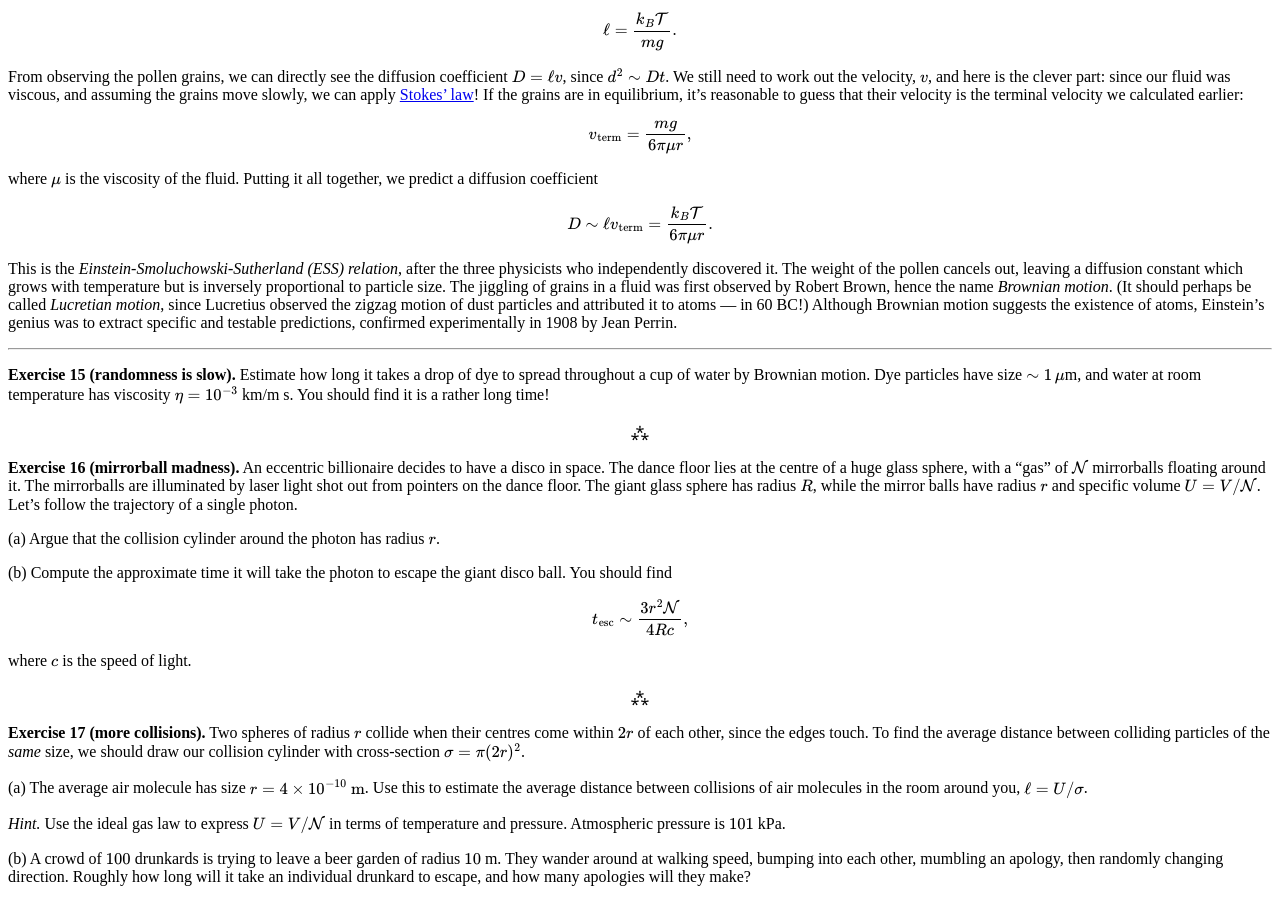
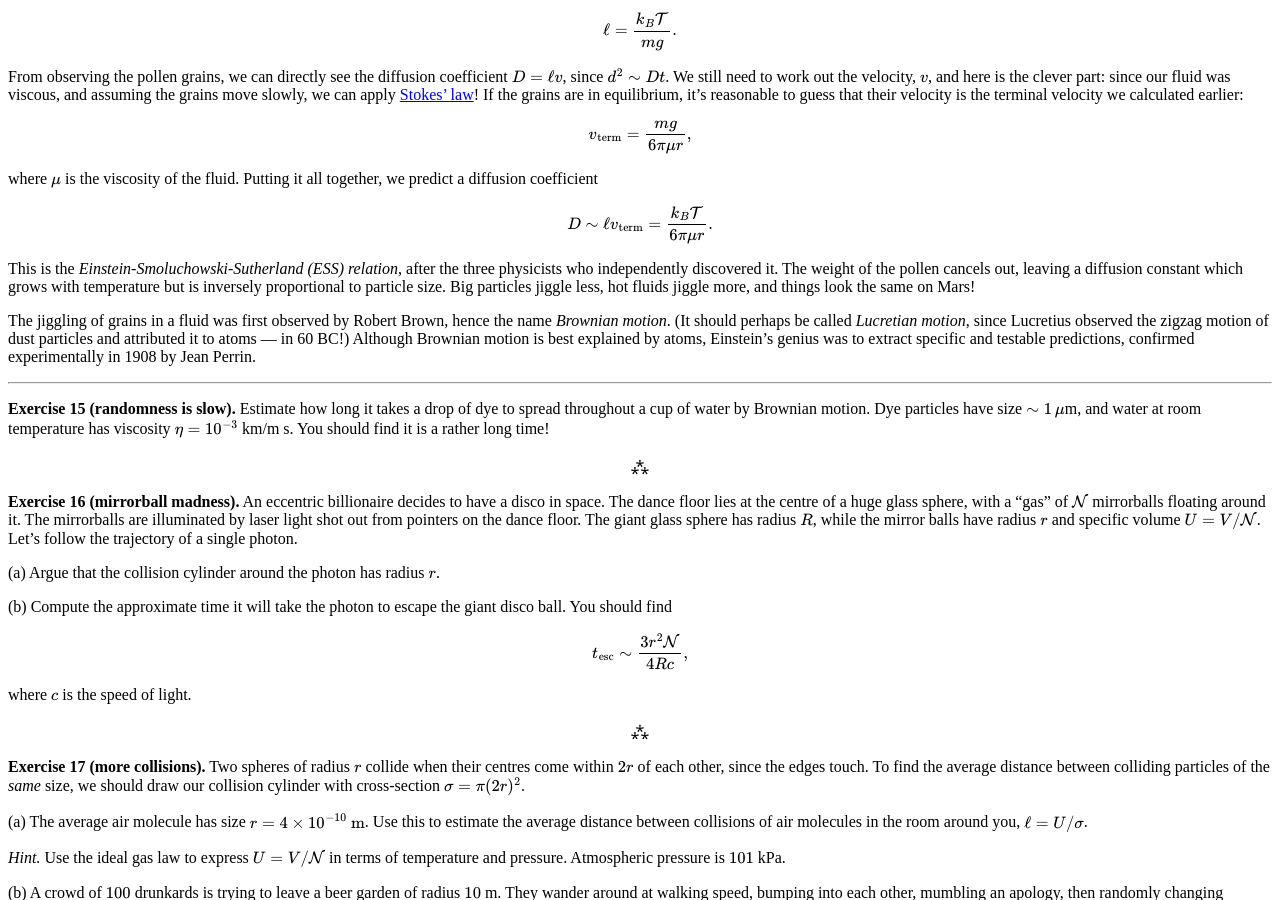
Before and after one commit to hapax/hapax.github.io, a Jekyll site: the page built from assets/simple-physics.md, in a window 1280 px wide and 900 px high, scrolled down 10897 px. Built offline with Jekyll 4.4.1, drawn with Linux system fonts in a browser that asks for light colours; our own code applies the rules of GitHub Pages for plain Markdown files; formulas are drawn with MathJax 3; a script that is not in the unit is left out.

Commit message:
Update simple-physics.md

```diff
--- a/assets/simple-physics.md
+++ b/assets/simple-physics.md
@@ -1204,12 +1204,15 @@ three physicists who independently discovered it.
 The weight of the pollen cancels out, leaving a diffusion constant
 which grows with temperature but is inversely proportional to particle
 size.
+Big particles jiggle less, hot fluids jiggle more, and things look the
+same on Mars!
+
 The jiggling of grains in a fluid was first observed by Robert Brown,
 hence the name *Brownian motion*.
 (It should perhaps be called *Lucretian motion*, since Lucretius
 observed the zigzag motion of dust particles and attributed it to
 atoms --- in 60 BC!)
-Although Brownian motion suggests the existence of atoms, Einstein's
+Although Brownian motion is best explained by atoms, Einstein's
 genius was to extract specific and testable predictions, confirmed
 experimentally in 1908 by Jean Perrin.
 
```
